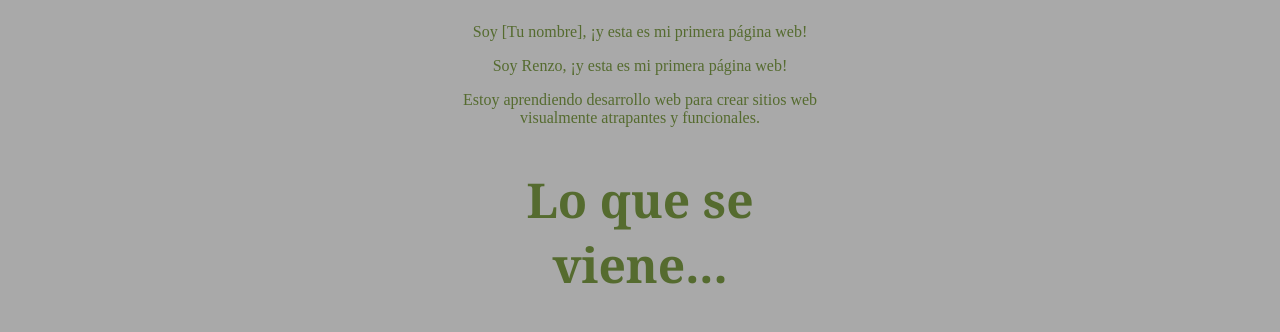
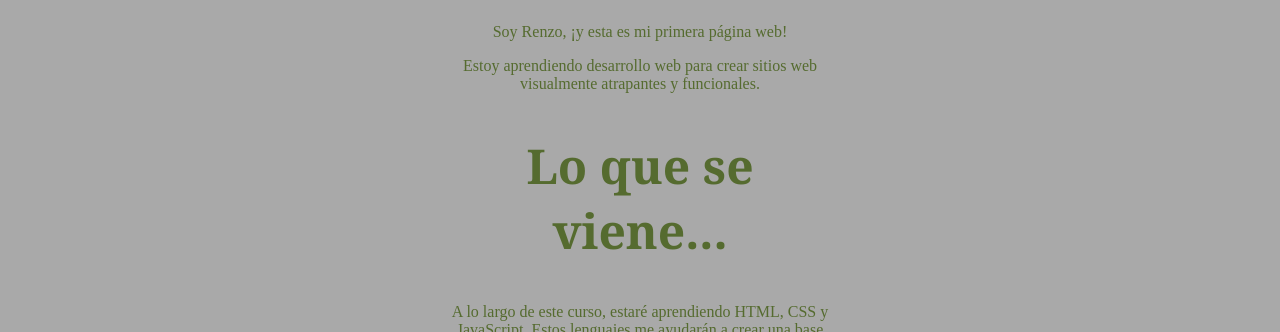
Before and after one commit to Renzofzz/miprimeraweb, a plain HTML site: page index.html in a window 1280 px wide. Shown: the part 768-1100 px from the top of the page. Drawn offline with Linux system fonts and the light colour scheme.

Commit message:
Update index.html

```diff
--- a/index.html
+++ b/index.html
@@ -30,7 +30,6 @@
       <h1>Bienvenidos a mi primer Website</h1>
       <section>
         <h2>Presentación</h2>
-        <p>Soy [Tu nombre], ¡y esta es mi primera página web!</p>
         <p>Soy Renzo, ¡y esta es mi primera página web!</p>
         <p>Estoy aprendiendo desarrollo web para crear sitios web visualmente atrapantes y funcionales.</p>
       </section>
```
